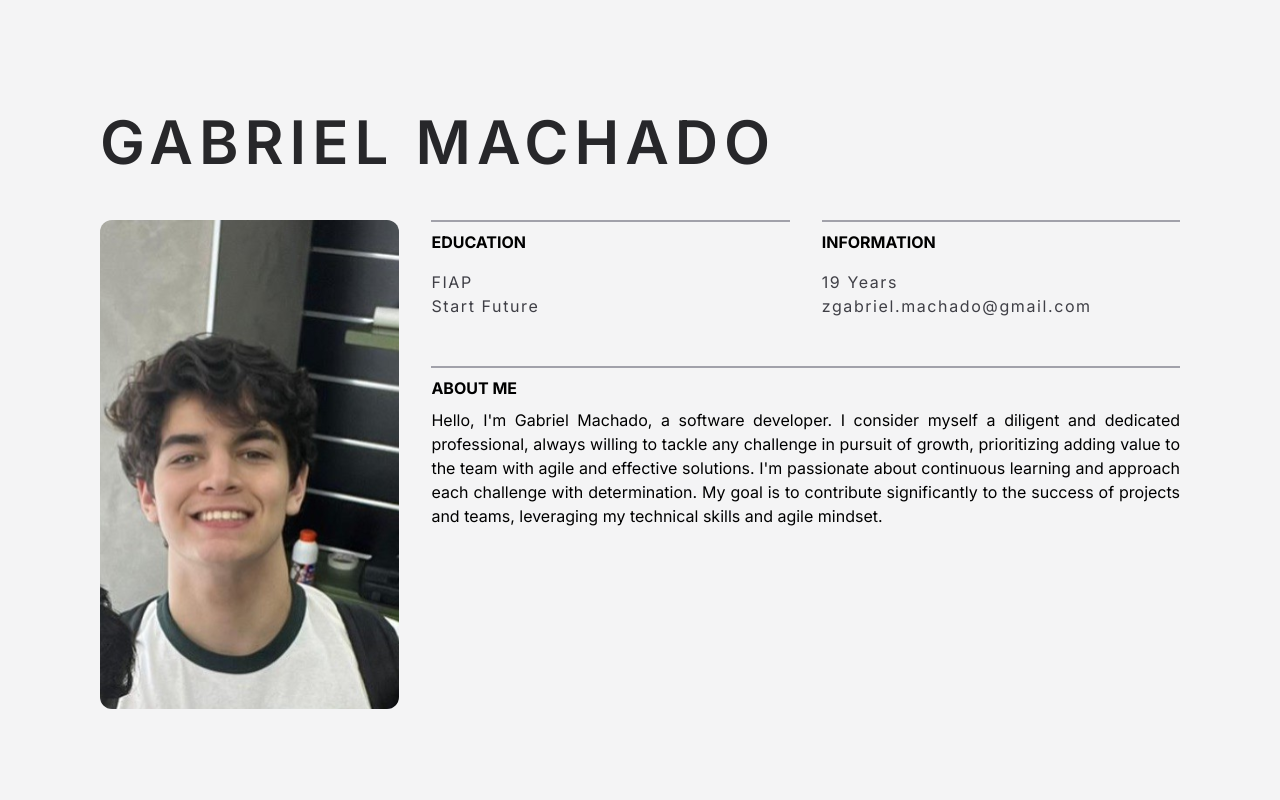
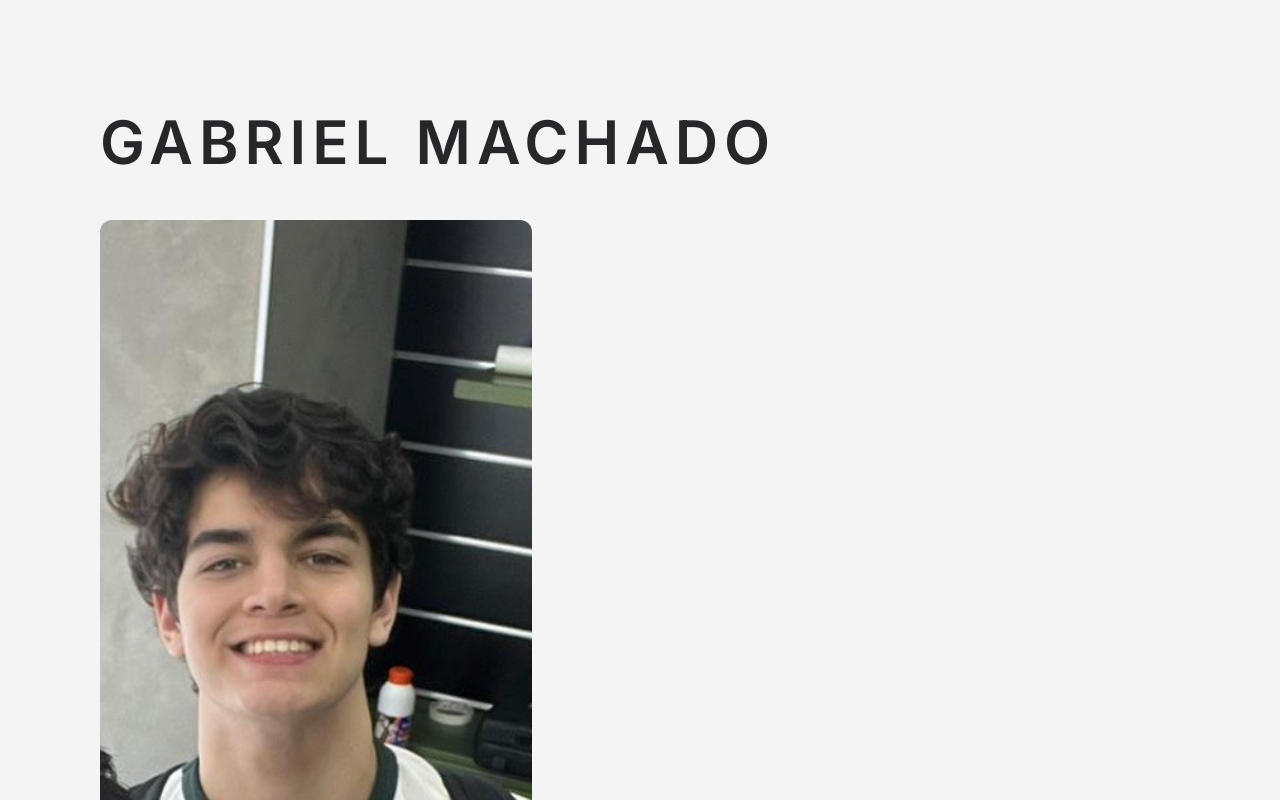
Before and after one commit to MachadONLY/Portfolio, a Next.js app: page / in a window 1280 px wide. Shown: the top 800 px of the page. Built offline with nearby package versions, Linux system fonts and the light colour scheme.

Commit message:
remove about

```diff
--- a/src/app/components/About/About.tsx
+++ b/src/app/components/About/About.tsx
@@ -5,7 +5,8 @@ import Link from "next/link";
 
 const About = () => {
   return (
-    <div id="about" className="w-full h-screen">
+    <>
+     <div id="about" className="w-full h-screen">
       <div className="mx-auto max-w-[1080px] w-[85%] lg:my-28 my-12 h-auto">
         <div className="flex flex-col">
           <h1 className="lg:text-6xl text-4xl text-zinc-800 font-semibold uppercase tracking-widest">
@@ -22,37 +23,14 @@ const About = () => {
               />
             </div>
 
-            <div className="flex flex-col w-full">
-              <div className="flex lg:gap-8 gap-3">
-                <div className="flex flex-col w-full border-t-2 border-zinc-400 my-12">
-                  <h1 className="mb-4 font-bold uppercase my-2">Education</h1>
-                  <p className="tracking-widest text-zinc-700 text-sm lg:text-base">FIAP</p>
-                  <p className="tracking-widest text-zinc-700 text-sm lg:text-base">Start Future</p>
-                </div>
 
-                <div className="flex flex-col w-full border-t-2 border-zinc-400 my-12">
-                  <h1 className="mb-4 font-bold uppercase my-2">Information</h1>
-                  <p className="tracking-widest text-zinc-700 text-sm lg:text-base">
-                    19 Years
-                  </p>
-                  <p className="tracking-widest text-zinc-700 text-sm lg:text-base">
-                    zgabriel.machado@gmail.com
-                  </p>
-                </div>
-              </div>
-
-              <div className="border-t-2 border-zinc-400 w-full">
-                  <div className="my-2">
-                    <h1 className="font-bold uppercase my-2">About me</h1>
-                    <p className="text-justify">Hello, I'm Gabriel Machado, a software developer. I consider myself a diligent and dedicated professional, always willing to tackle any challenge in pursuit of growth, prioritizing adding value to the team with agile and effective solutions. I'm passionate about continuous learning and approach each challenge with determination. My goal is to contribute significantly to the success of projects and teams, leveraging my technical skills and agile mindset.</p>
-                  </div>
-              </div>
-            </div>
           </div>
         </div>
       </div>
     </div>
-  );
+    </>
+);
 };
 
+
 export default About;
--- a/src/app/projectpage/page.tsx
+++ b/src/app/projectpage/page.tsx
@@ -144,7 +144,10 @@ const Projectpage: React.FC = () => {
                   </div>
                 </Link>
 
-                <Link href="https://linkedin.com/in/gabrielmachadodev/" target="blank">
+                <Link
+                  href="https://linkedin.com/in/gabrielmachadodev/"
+                  target="blank"
+                >
                   <div className="bg-zinc-800 p-2 rounded-xl cursor-pointer hover:scale-125 hover:bg-zinc-700    ease-in duration-300">
                     <FaLinkedinIn size={25} />
                   </div>
```
